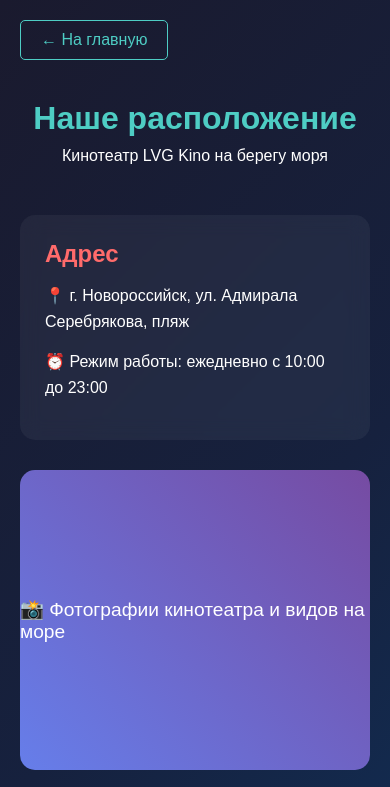
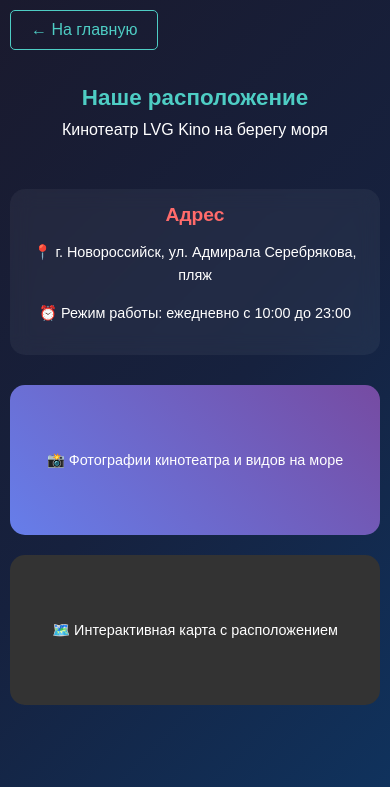
Before and after one commit to Logotip18/lvgkino, a plain HTML site: page location.html in a window 390 px wide. Shown: the top 787 px of the page. Drawn offline with Linux system fonts and the light colour scheme.

Commit message:
Update location.html

```diff
--- a/location.html
+++ b/location.html
@@ -17,10 +17,14 @@
             color: white;
             min-height: 100vh;
             padding: 20px;
+            display: flex;
+            flex-direction: column;
+            align-items: center;
         }
 
         .container {
             max-width: 1000px;
+            width: 100%;
             margin: 0 auto;
         }
 
@@ -33,6 +37,7 @@
             border: 1px solid #4ecdc4;
             border-radius: 5px;
             transition: all 0.3s;
+            align-self: flex-start; /* Выравнивание ссылки "назад" по левому краю контейнера */
         }
 
         .back-link:hover {
@@ -43,6 +48,7 @@
             text-align: center;
             padding: 20px 0;
             margin-bottom: 30px;
+            width: 100%;
         }
 
         h1 {
@@ -57,6 +63,8 @@
             border-radius: 15px;
             margin-bottom: 30px;
             backdrop-filter: blur(10px);
+            text-align: center; /* Центрирование текста внутри блока */
+            width: 100%;
         }
 
         .location-info h2 {
@@ -78,6 +86,7 @@
             justify-content: center;
             margin: 20px 0;
             font-size: 1.2rem;
+            width: 100%;
         }
 
         .map-placeholder {
@@ -89,6 +98,63 @@
             justify-content: center;
             margin: 20px 0;
             font-size: 1.2rem;
+            width: 100%;
+        }
+
+        /* Мобильная адаптация */
+        @media (max-width: 768px) {
+            body {
+                padding: 15px;
+            }
+
+            .back-link {
+                align-self: center; /* Центрируем ссылку "назад" на мобильных */
+                margin-bottom: 15px;
+            }
+
+            h1 {
+                font-size: 1.6rem;
+            }
+
+            .location-info {
+                padding: 20px 15px;
+            }
+
+            .location-info h2 {
+                font-size: 1.4rem;
+            }
+
+            .photo-placeholder, .map-placeholder {
+                height: 200px;
+                font-size: 1rem;
+            }
+        }
+
+        @media (max-width: 480px) {
+            body {
+                padding: 10px;
+            }
+
+            h1 {
+                font-size: 1.4rem;
+            }
+
+            .location-info {
+                padding: 15px 10px;
+            }
+
+            .location-info h2 {
+                font-size: 1.2rem;
+            }
+
+            .location-info p {
+                font-size: 0.9rem;
+            }
+
+            .photo-placeholder, .map-placeholder {
+                height: 150px;
+                font-size: 0.9rem;
+            }
         }
     </style>
 </head>
```
